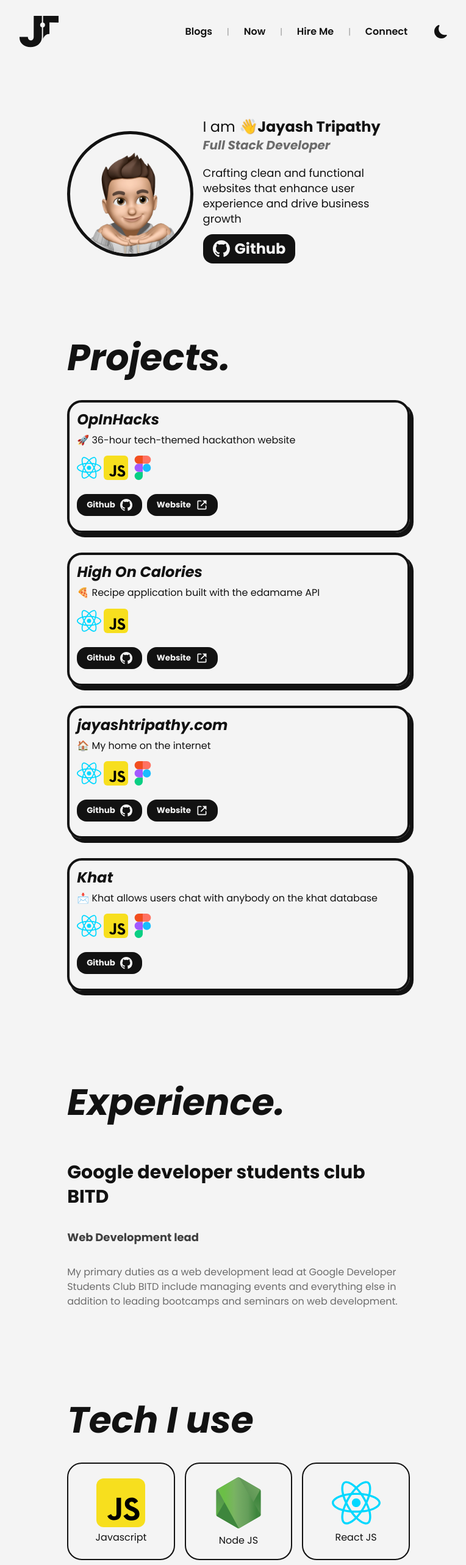
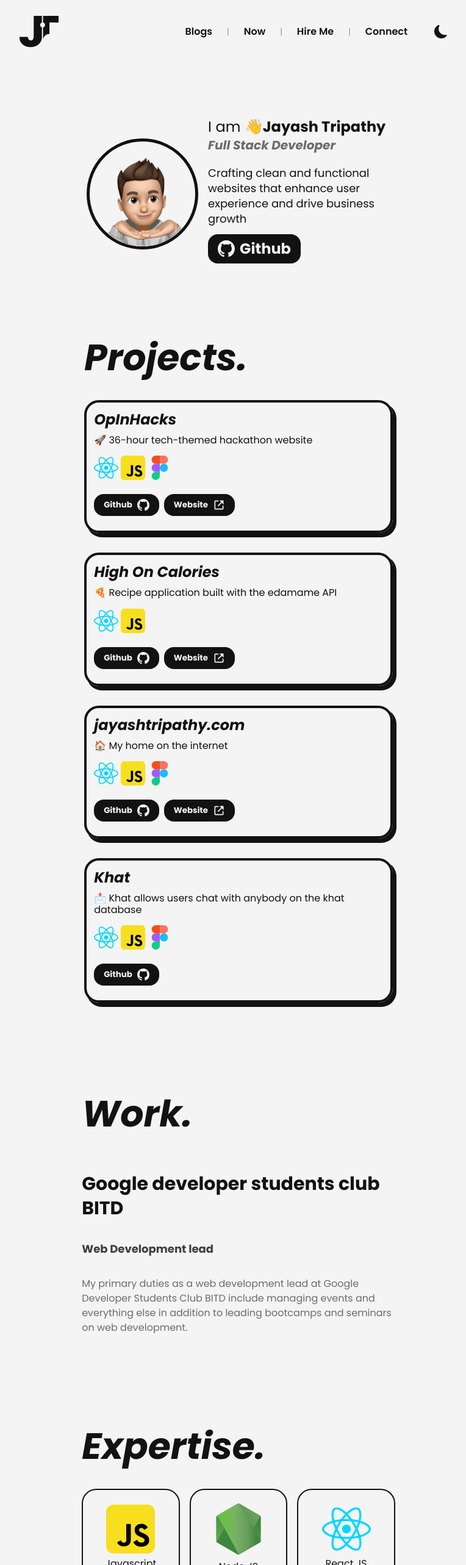
Before and after one commit to JayashTripathy/jayash-home, a Next.js app: page / in a window 1280 px wide. Shown: the top 2566 px of the page at 61% size, without its empty margins (249-1013 px from the left). Built offline with nearby package versions, Linux system fonts and the light colour scheme.

Commit message:
fixed alignment issues of navbar sm and index page

```diff
--- a/pages/index.js
+++ b/pages/index.js
@@ -33,18 +33,18 @@ export default function Home() {
               I am{" "}
               <span className="highlight-text">
                 <span className="wavy-hand">👋 </span>Jayash Tripathy{" "}
-                <div className="text-xl opacity-60 font-semibold mb-5 italic">
+                <div className="text-xl opacity-60 font-semibold mb-5 italic ">
                   Full Stack Developer
                 </div>
               </span>
             </div>
-            <p className="hero-subtext">
+            <div className="hero-subtext  ">
               Crafting clean and functional websites that enhance user
               experience and drive business growth
               {/* <span className="highlight-text italic-text">
                 &nbsp; Web development.
               </span> */}
-            </p>
+            </div>
             <Link href="https://github.com/JayashTripathy" target="_blank">
               <button className="btn text-2xl relative shine-p">
                 <span className="shine"></span>
@@ -54,7 +54,7 @@ export default function Home() {
           </div>
         </div>
 
-        <div className="w-[100%] my-10">
+        <div className="w-[100%] my-10 px-7">
           <h1 className="text-6xl italic font-black mb-10 ">Projects.</h1>
 
           <div className="grid gap-8 grid-cols-[repeat(auto-fit,_minmax(270px,_1fr))] ">
@@ -221,8 +221,8 @@ export default function Home() {
         </div>
 
         {/* Experience section  */}
-        <div className="w-[100%]  my-10">
-          <h1 className="text-6xl italic font-black mb-10 ">Experience.</h1>
+        <div className="w-[100%]  my-10 px-6 ">
+          <h1 className="text-6xl italic font-black mb-10 ">Work.</h1>
 
           <div className="flex flex-row justify-between gap-2">
             <div className=" text-xl">
@@ -243,8 +243,8 @@ export default function Home() {
         </div>
 
         {/* skills section  */}
-        <div className="w-[100%] my-10 ">
-          <h1 className="text-6xl italic font-black mb-10 ">Tech I use</h1>
+        <div className="w-[100%] my-10 px-6">
+          <h1 className="text-6xl italic font-black mb-10 ">Expertise.</h1>
           <div className="grid gap-4 grid-cols-[repeat(auto-fit,_minmax(150px,_1fr))] ">
           <div className=" h-40 w-full border-solid border-2 border-primary rounded-3xl flex justify-center items-center flex-col gap-1 dark:border-secondary">
               <img src="./icons/javascript.svg" className="w-[5rem]" alt="" />
--- a/styles/globals.scss
+++ b/styles/globals.scss
@@ -14,7 +14,7 @@ body,
 div,
 span,
 button,
-a,p {
+a, p {
   @apply m-0 p-0;
 }
 :root {
@@ -146,7 +146,7 @@ a {
 
 .hero-container {
   @apply flex flex-row items-center justify-center gap-[1rem] mx-auto mt-[2rem]
-  md:flex-col md:items-start;
+  md:flex-col md:items-start px-8;
   // display: flex;
   // flex-direction: row;
   // align-items: center;
@@ -186,13 +186,13 @@ a {
     }
   }
   .hero-text {
-    @apply mb-2 text-2xl md:text-xl;
+    @apply mb-2 text-2xl md:text-lg;
 
     // font-size: var(--subtitle-font);
     // margin-bottom: 0.5rem;
   }
   .hero-subtext {
-    @apply inline text-lg md:text-base leading-5;
+    @apply inline text-lg md:text-sm leading-5;
 
     background-position: left;
     background-size: 0% 100%;
@@ -441,8 +441,8 @@ font-normal;
     width: 2rem;
     margin: 1rem;
 
-    top: 0;
-    right: 0;
+    top: 15px;
+    right: 20px;
 
     outline: none;
 
```
